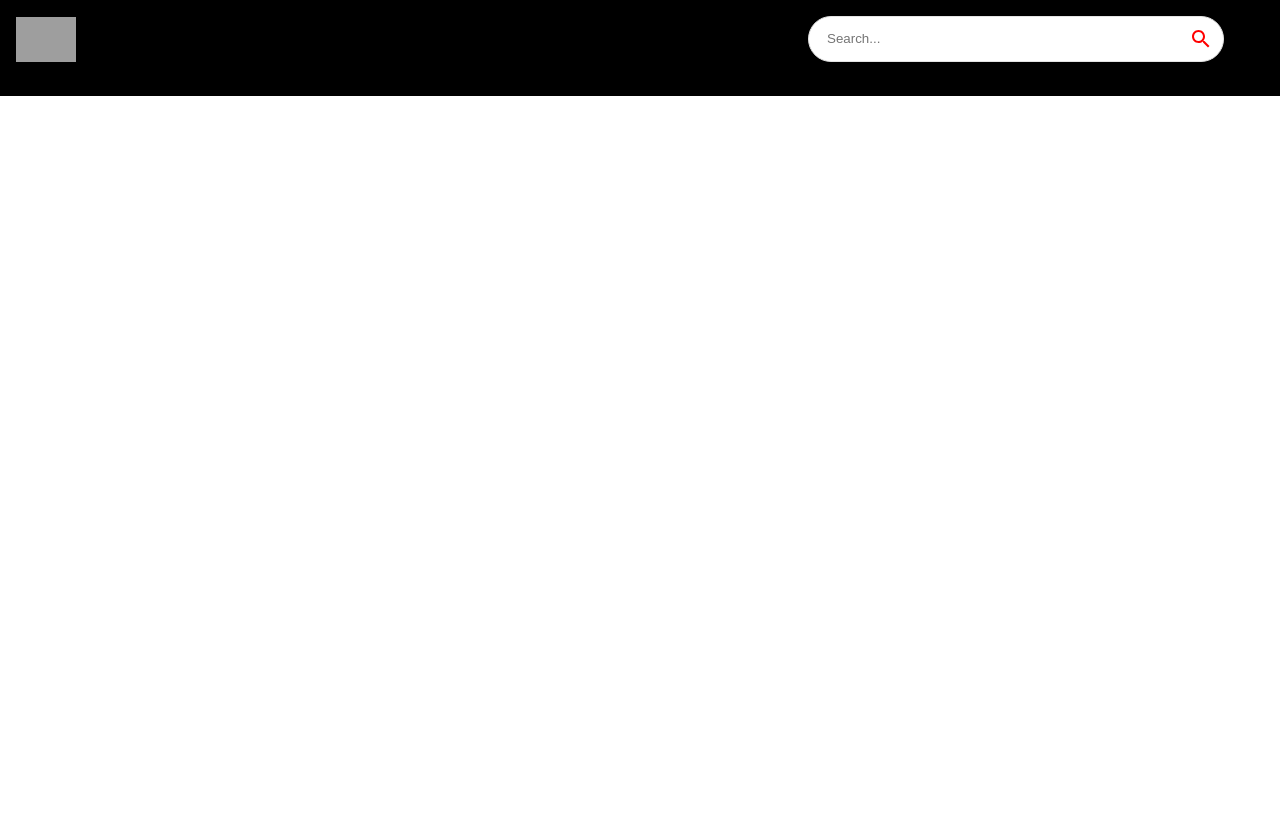
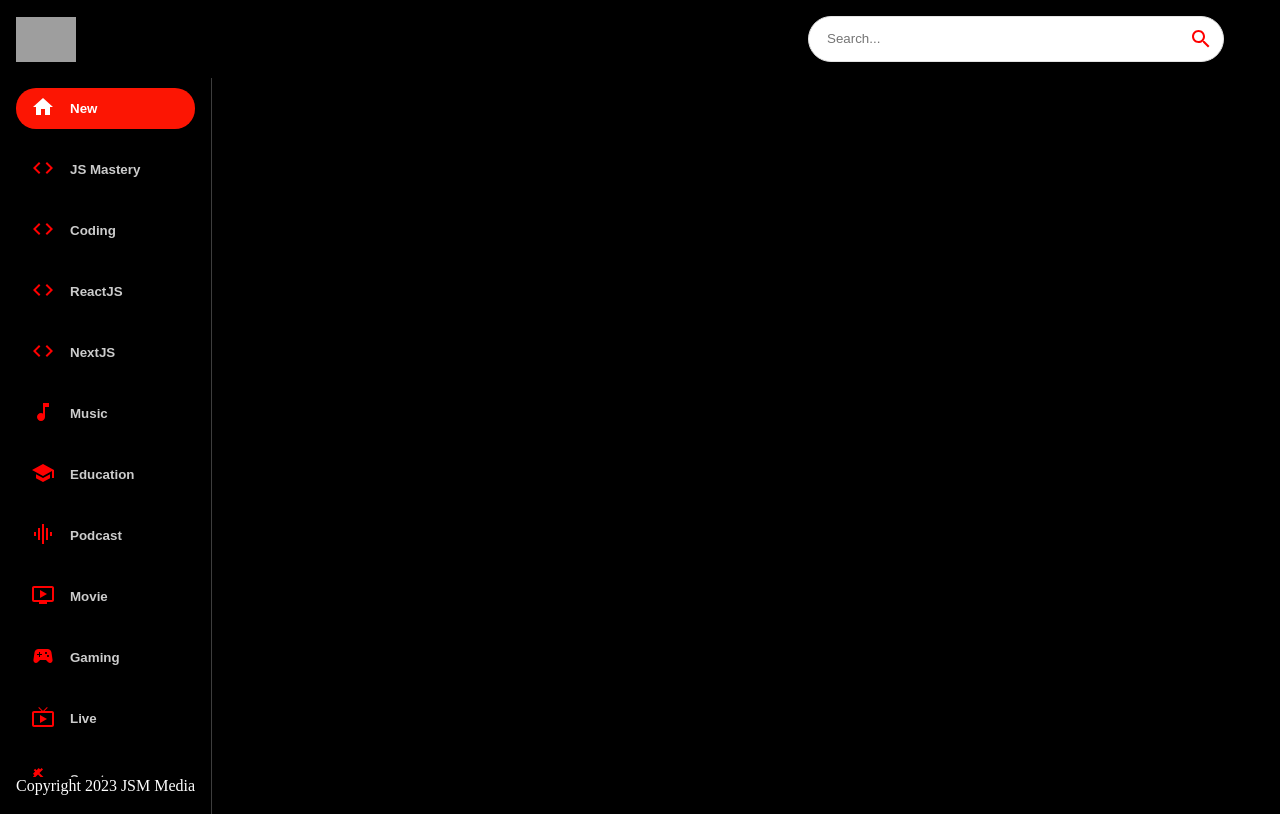
Before and after one commit to Mihai295/youtube_clone, a React (Create React App) app: page / in a window 1280 px wide. Built offline with nearby package versions, Linux system fonts and the light colour scheme; grey boxes are pictures that could not be loaded.

Commit message:
finish sidebar

```diff
--- a/src/components/Feed.jsx
+++ b/src/components/Feed.jsx
@@ -1,7 +1,26 @@
-import React from "react";
+import { useState, useEffect } from "react";
+import { Box, Stack, Typography } from "@mui/material";
+import Sidebar from "./Sidebar";
 
-const Feed = () => {
-  return <div>Feed</div>;
-};
+const Feed = () => (
+  <Stack sx={{ flexDirection: { sx: "column", md: "row" } }}>
+    <Box
+      sx={{
+        height: { sx: "auto", md: "92vh" },
+        borderRight: "1px solid #3d3d3d",
+        px: { sx: 0, md: 2 },
+      }}
+    >
+      <Sidebar />
+      <Typography
+        className="copyright"
+        variant="body-2"
+        sx={{ mt: 1.5, color: "#fff" }}
+      >
+        Copyright 2023 JSM Media
+      </Typography>
+    </Box>
+  </Stack>
+);
 
 export default Feed;
--- /dev/null
+++ b/src/components/Sidebar.jsx
@@ -0,0 +1,44 @@
+import { Stack } from "@mui/material";
+
+import { categories } from "../utils/constants";
+
+const selectedCategory = "New";
+
+const Sidebar = () => (
+  <Stack
+    direction="row"
+    sx={{
+      overflow: "auto",
+      height: { sx: "auto", md: "95%" },
+      flexDirection: { md: "column" },
+    }}
+  >
+    {categories.map((category) => (
+      <button
+        class="category-btn"
+        style={{
+          background: category.name === selectedCategory && "#FC1503",
+          color: "white",
+        }}
+        key={category.name}
+      >
+        <span
+          style={{
+            color: category.name === selectedCategory ? "white" : "red",
+            marginRight: "15px",
+          }}
+        >
+          {category.icon}
+        </span>
+        <span
+          style={{ opacity: category.name === selectedCategory ? "1" : "0.8" }}
+        >
+          {category.name}
+        </span>
+      </button>
+    ))}
+  </Stack>
+);
+// Timestamp: 42:43
+
+export default Sidebar;
--- a/src/components/index.js
+++ b/src/components/index.js
@@ -4,3 +4,4 @@
 export { default as SearchFeed } from "./SearchFeed";
 export { default as VideoDetail } from "./VideoDetail";
 export { default as SearchBar } from "./SearchBar";
+export { default as Sidebar } from "./Sidebar";
```
